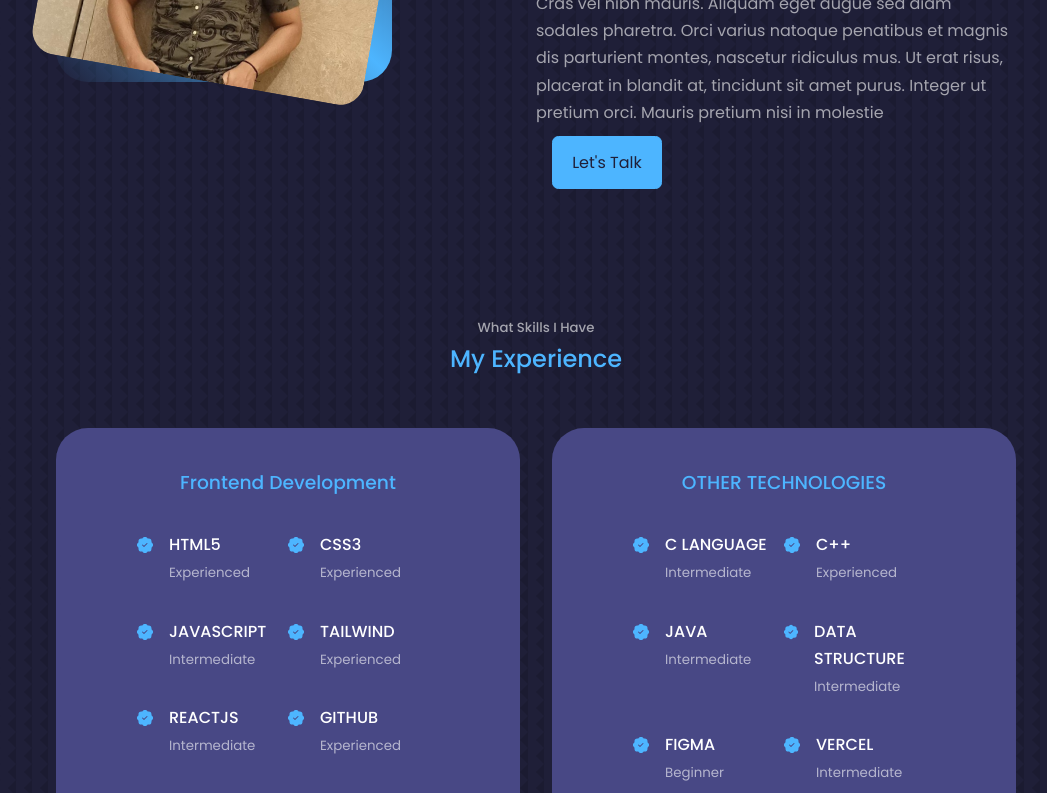
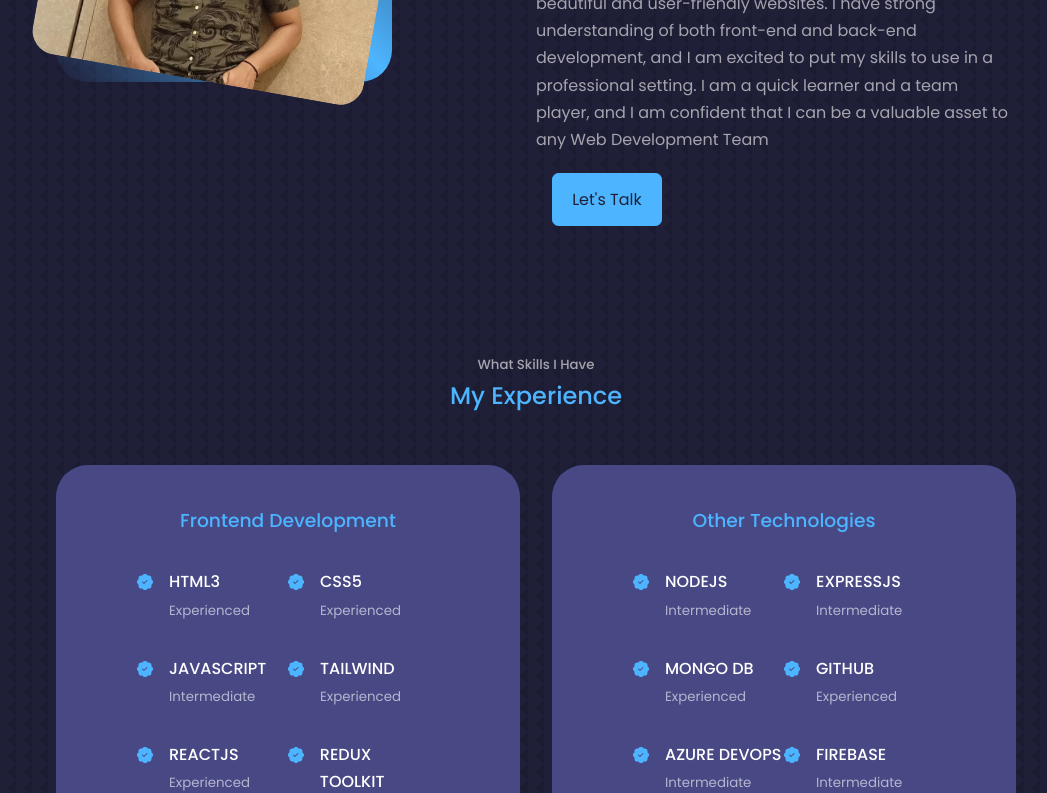
Before and after one commit to ucantbe-jagmeet/portfolio, a React (Vite) app: page / in a window 1280 px wide. Shown: the part 1300-2093 px from the top of the page, without its empty margins (104-1151 px from the left). Built offline with nearby package versions, Linux system fonts and the light colour scheme.

Commit message:
experience section improved

```diff
--- a/src/components/about/About.jsx
+++ b/src/components/about/About.jsx
@@ -1,52 +1,61 @@
-import React from 'react'
-import "./about.css"
-import ME from '../../assets/me-about.jpeg'
-import {FaAward} from 'react-icons/fa'
-import {FiUsers} from 'react-icons/fi'
-import {VscFolderLibrary} from 'react-icons/vsc'
+import React from "react";
+import "./about.css";
+import ME from "../../assets/me-about.jpeg";
+import { FaAward } from "react-icons/fa";
+import { FiUsers } from "react-icons/fi";
+import { VscFolderLibrary } from "react-icons/vsc";
 
 const About = () => {
   return (
-  <section id='about' >
+    <section id="about">
       <h5>Get to Know</h5>
       <h2>About Me</h2>
 
-    <div className='container about__container'>
-      <div className='about__me'>
-        <div className='about__me-image' >
-          <img src={ME} alt='About Image'/>
+      <div className="container about__container">
+        <div className="about__me">
+          <div className="about__me-image">
+            <img src={ME} alt="About Image" />
           </div>
         </div>
-      <div className='about__content'>
-        <div className='about__cards'>
-          <article className='about__card'>
-            <FaAward className='about__icon'/>
+        <div className="about__content">
+          <div className="about__cards">
+            <article className="about__card">
+              <FaAward className="about__icon" />
               <h5>Experience</h5>
-            <small>5+ Months</small>
+              <small>12+ Months</small>
             </article>
-          <article className='about__card'>
-            <FiUsers className='about__icon'/>
+            <article className="about__card">
+              <FiUsers className="about__icon" />
               <h5>Clients</h5>
               <small>1000+ Worldwide</small>
             </article>
-          <article className='about__card'>
-            <VscFolderLibrary className='about__icon'/>
+            <article className="about__card">
+              <VscFolderLibrary className="about__icon" />
               <h5>Projects</h5>
-            <small>5+ Completed</small>
+              <small>10+ Completed</small>
             </article>
           </div>
 
           <p>
-        Lorem ipsum dolor sit amet, consectetur adipiscing elit. Cras vel nibh mauris. Aliquam eget augue sed diam sodales pharetra. Orci varius natoque penatibus et magnis dis parturient montes, nascetur ridiculus mus. Ut erat risus, placerat in blandit at, tincidunt sit amet purus. Integer ut pretium orci. Mauris pretium nisi in molestie
+            I am a Full Stack Developer with a passion for building beautiful
+            and user-friendly websites. I have strong understanding of both
+            front-end and back-end development, and I am excited to put my
+            skills to use in a professional setting. I am a quick learner and a
+            team player, and I am confident that I can be a valuable asset to
+            any Web Development Team
           </p>
 
-        <a href='#contact' className='btn btn-primary'>Let's Talk</a>
-
+          <a
+            href="#contact"
+            className="btn btn-primary"
+            style={{ marginTop: "10px" }}
+          >
+            Let's Talk
+          </a>
         </div>
       </div>
+    </section>
+  );
+};
 
-  </section>
-  )
-}
-
-export default About
+export default About;
--- a/src/components/experience/Experience.jsx
+++ b/src/components/experience/Experience.jsx
@@ -1,118 +1,117 @@
-import React from 'react'
-import "./experience.css"
-import {BsPatchCheckFill} from 'react-icons/bs'
+import React from "react";
+import "./experience.css";
+import { BsPatchCheckFill } from "react-icons/bs";
 
+const frontend = [
+  {
+    title: "HTML3",
+    experience: "Experienced",
+  },
+  {
+    title: "CSS5",
+    experience: "Experienced",
+  },
+  {
+    title: "JAVASCRIPT",
+    experience: "Intermediate",
+  },
+  {
+    title: "TAILWIND",
+    experience: "Experienced",
+  },
+  {
+    title: "REACTJS",
+    experience: "Experienced",
+  },
+  {
+    title: "REDUX TOOLKIT",
+    experience: "Experienced",
+  },
+  {
+    title: "TYPESCRIPT",
+    experience: "Experienced",
+  },
+  {
+    title: "NEXTJS",
+    experience: "Experienced",
+  },
+];
 
+const otherTech = [
+  {
+    title: "NODEJS",
+    experience: "Intermediate",
+  },
+  {
+    title: "EXPRESSJS",
+    experience: "Intermediate",
+  },
+  {
+    title: "MONGO DB",
+    experience: "Experienced",
+  },
+  {
+    title: "GITHUB",
+    experience: "Experienced",
+  },
+  {
+    title: "AZURE DEVOPS",
+    experience: "Intermediate",
+  },
+  {
+    title: "FIREBASE",
+    experience: "Intermediate",
+  },
+  {
+    title: "POSTMAN",
+    experience: "Experienced",
+  },
+];
 const Experience = () => {
   return (
-    <section id='experience'>
+    <section id="experience">
       <h5>What Skills I Have</h5>
       <h2>My Experience</h2>
 
-      <div className='container experience__container' >
-        <div className='experience__frontend' >
+      <div className="container experience__container">
+        <div className="experience__frontend">
           <h3>Frontend Development</h3>
-          <div className='experience__content' >
-            <article className='experience__details'>
-              <BsPatchCheckFill className='experience__details-icon'/>
+          <div className="experience__content">
+            {frontend.map((item, index) => {
+              return (
+                <article className="experience__details" key={index}>
+                  <BsPatchCheckFill className="experience__details-icon" />
                   <div>
-                <h4>HTML5</h4>
-                <small className='text-light' >Experienced</small>
+                    <h4>{item.title}</h4>
+                    <small className="text-light">{item.experience}</small>
                   </div>
                 </article>
-            <article className='experience__details'>
-              <BsPatchCheckFill className='experience__details-icon'/>
-              <div>
-                <h4>CSS3</h4>
-                <small className='text-light' >Experienced</small>
-              </div>
-            </article>
-            <article className='experience__details'>
-              <BsPatchCheckFill className='experience__details-icon'/>
-              <div>
-                <h4>JAVASCRIPT</h4>
-                <small className='text-light' >Intermediate</small>
-              </div>
-            </article>
-            <article className='experience__details'>
-              <BsPatchCheckFill className='experience__details-icon'/>
-              <div>
-                <h4>TAILWIND</h4>
-                <small className='text-light' >Experienced</small>
-              </div>
-            </article>
-            <article className='experience__details'>
-              <BsPatchCheckFill className='experience__details-icon'/>
-              <div>
-                <h4>REACTJS</h4>
-                <small className='text-light' >Intermediate</small>
-              </div>
-            </article>
-            <article className='experience__details'>
-              <BsPatchCheckFill className='experience__details-icon'/>
-                <div>
-                  <h4>GITHUB</h4>
-                  <small className='text-light' >Experienced</small>
-                </div>
-            </article>
-
+              );
+            })}
           </div>
         </div>
 
-       { /* Frontend Part End*/}
+        {/* Frontend Part End*/}
 
-        <div className='experience__technologies' >
-          <h3>OTHER TECHNOLOGIES</h3>
-            <div className='experience__content' >
-            <article className='experience__details'>
-              <BsPatchCheckFill className='experience__details-icon'/>
+        <div className="experience__technologies">
+          <h3>Other Technologies</h3>
+          <div className="experience__content">
+            {otherTech.map((item, index) => {
+              return (
+                <article className="experience__details" key={index}>
+                  <BsPatchCheckFill className="experience__details-icon" />
                   <div>
-                <h4>C LANGUAGE</h4>
-                <small className='text-light' >Intermediate</small>
+                    <h4>{item.title}</h4>
+                    <small className="text-light">{item.experience}</small>
                   </div>
                 </article>
-            <article className='experience__details'>
-              <BsPatchCheckFill className='experience__details-icon'/>
-              <div>
-                <h4>C++</h4>
-                <small className='text-light' >Experienced</small>
-              </div>
-            </article>
-            <article className='experience__details'>
-              <BsPatchCheckFill className='experience__details-icon'/>
-              <div>
-                <h4>JAVA</h4>
-                <small className='text-light' >Intermediate</small>
-              </div>
-            </article>
-            <article className='experience__details'>
-              <BsPatchCheckFill className='experience__details-icon'/>
-              <div>
-                <h4>DATA STRUCTURE</h4>
-                <small className='text-light' >Intermediate</small>
-              </div>
-            </article>
-            <article className='experience__details'>
-              <BsPatchCheckFill className='experience__details-icon'/>
-              <div>
-                <h4>FIGMA</h4>
-                <small className='text-light' >Beginner</small>
-              </div>
-            </article>
-            <article className='experience__details'>
-              <BsPatchCheckFill className='experience__details-icon'/>
-              <div>
-                <h4>VERCEL</h4>
-                <small className='text-light' >Intermediate</small>
-              </div>
-            </article>
+              );
+            })}
           </div>
         </div>
+      </div>
+    </section>
+  );
+};
 
-      </div>
-
-    </section>
-  )
-}
-
-export default Experience
+export default Experience;
```
Also changed, not shown: 1 other file (tests, documents, lock files or other folders). Lines whose indentation alone changed are shown as unchanged.
